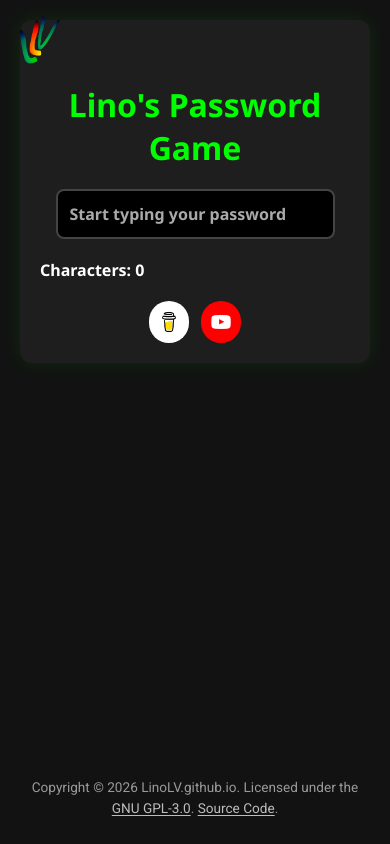
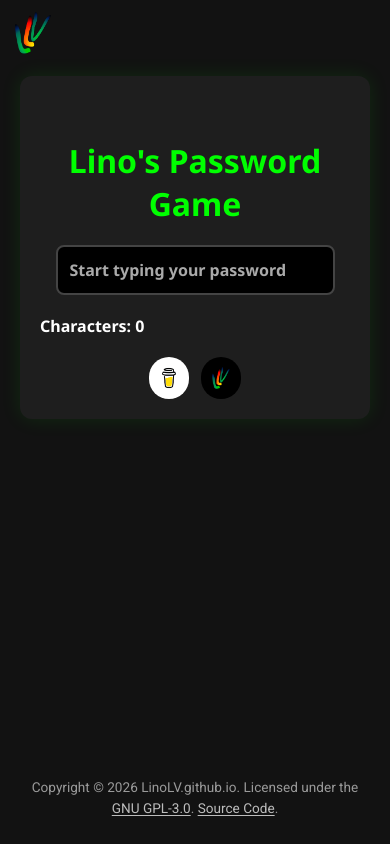
Before and after one commit to LinoLV/linolv.github.io, a plain HTML site: page passwordgame/index.html in a window 390 px wide. Drawn offline with Linux system fonts and the light colour scheme.

Commit message:
Many fixes, improvements and additions

```diff
--- a/passwordgame/index.html
+++ b/passwordgame/index.html
@@ -4,11 +4,13 @@
 <meta charset="UTF-8">
 <meta name="viewport" content="width=device-width, initial-scale=1.0">
 <title>Lino's Password Game</title>
+<link rel="icon" href="../icon.png">
+<meta property="og:image" content="../icon.png">
 <link href="https://fonts.googleapis.com/css2?family=Noto+Sans:wght@700&family=Roboto:wght@400&display=swap" rel="stylesheet">
 <link rel="stylesheet" href="styles.css">
 </head>
 <body>
-   <a id="icon" href="../" aria-label="Back to linolv.github.io">
+   <a id="icon" href="../" aria-label="Back to main page">
     <img src="../icon.png" alt="">
    </a>
 <div id="app">
@@ -46,13 +48,12 @@
         <span>Buy me a coffee</span>
     </a>
 
-    <a href="https://youtube.com/@linolv"
-       target="_blank"
-       rel="noopener noreferrer"
-       class="social-btn youtube-social"
-       aria-label="YouTube">
-        <img src="youtube.png" alt="">
-        <span>YouTube</span>
+    <a href="../"
+       class="social-btn more-social"
+       aria-label="More Games"
+       title="More games">
+        <img src="../icon.png" alt="">
+        <span>More Games</span>
     </a>
 </template>
 
--- a/passwordgame/styles.css
+++ b/passwordgame/styles.css
@@ -116,8 +116,9 @@
     color: #000;
 }
 
-.youtube-social {
-    background: #FF0000;
+.more-social {
+    background: #000000;
+    color: #ffffff;
 }
 
 .social-btn:focus-visible {
@@ -205,3 +206,13 @@
         pointer-events: none;
         z-index: 9999;
     }
+
+    @media (max-width: 600px) {
+        body { padding-top: 76px; }
+        #icon {
+            top: 12px;
+            left: 12px;
+            width: 42px;
+            height: 42px;
+        }
+    }
```
Also changed, not shown: driftingwords/index.html (+3 -1 lines), driftingwords/script.js (+8 -1 lines), driftingwords/styles.css (+10 -2 lines), particle-field/game.js (+11 -1 lines), particle-field/index.html (+6 -4 lines), passwordgame/youtube.png (deleted).
